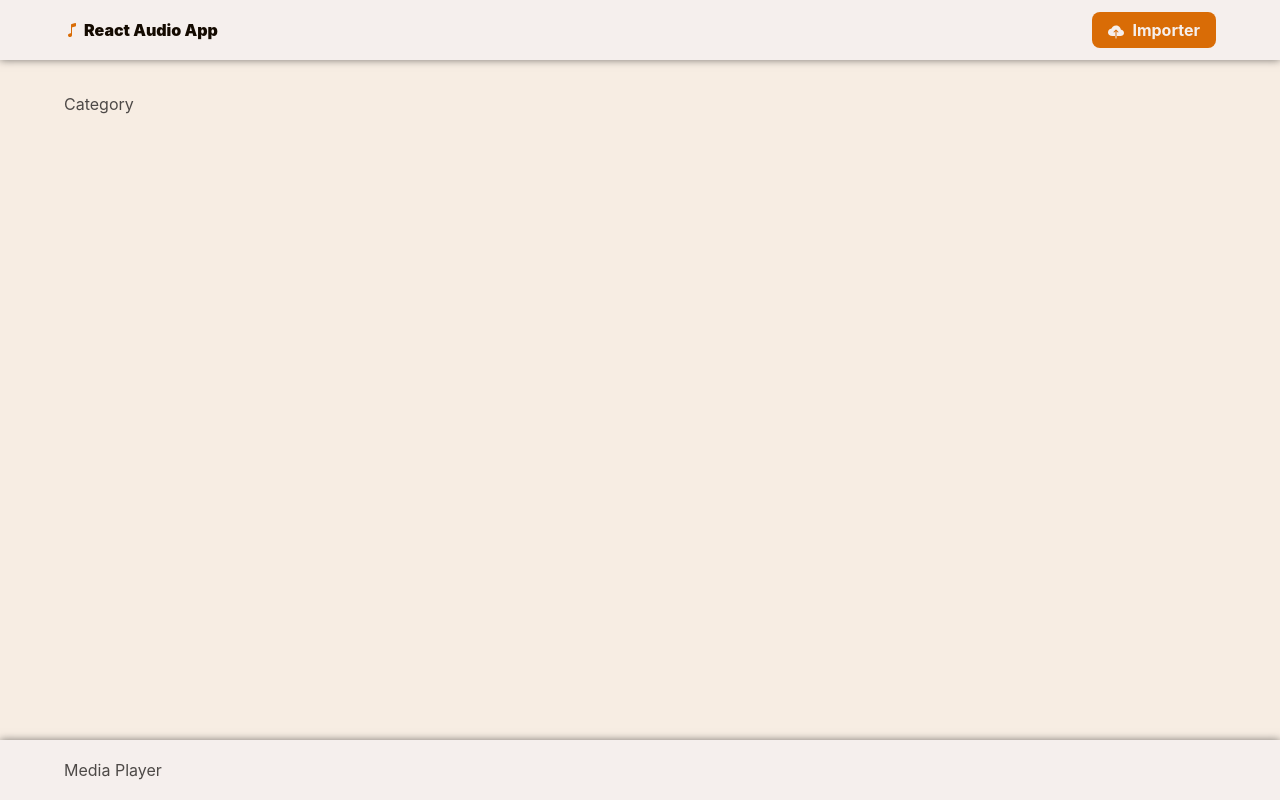
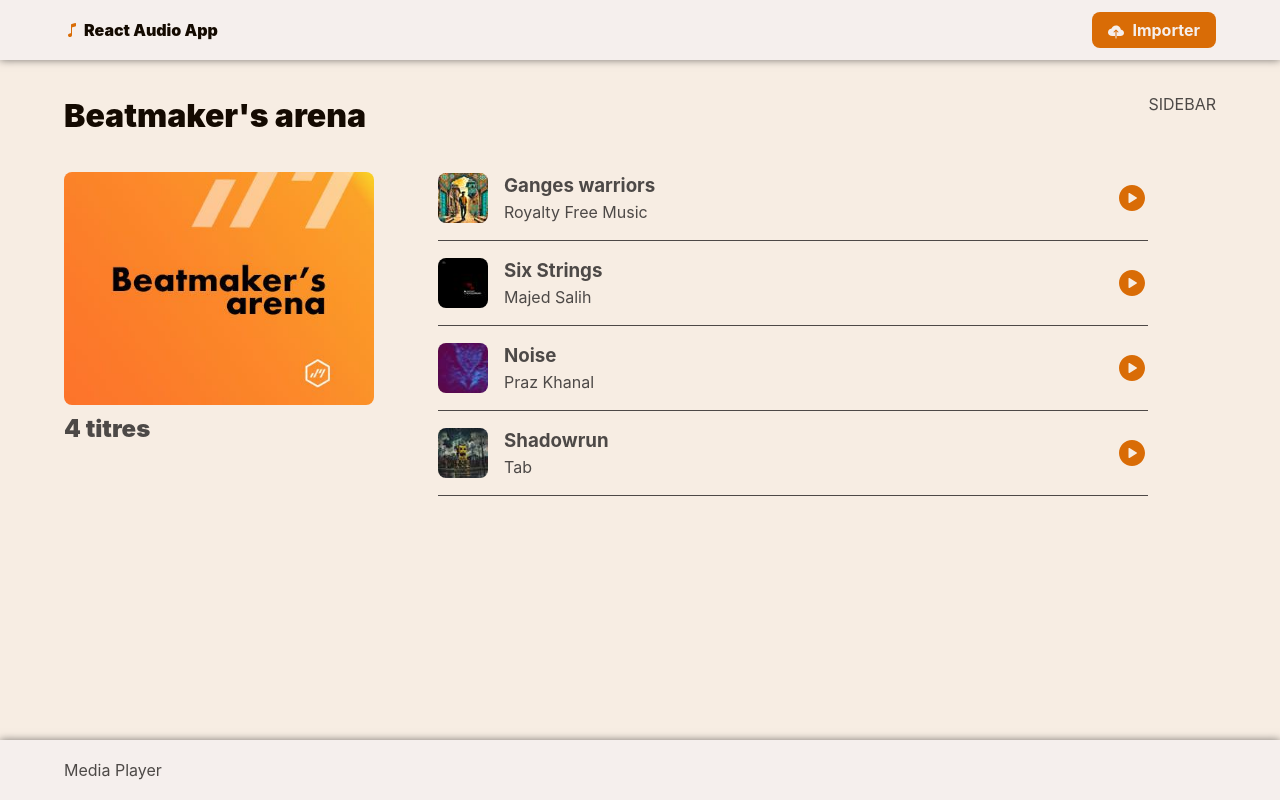
Before and after one commit to sylvain-galoustoff/react-audio, a React (Vite) app: page /category/1 in a window 1280 px wide. Built offline with nearby package versions, Linux system fonts and the light colour scheme.

Commit message:
Category tacklist integration done

```diff
--- /dev/null
+++ b/src/components/CategorySidebar/CategorySidebar.tsx
@@ -0,0 +1,5 @@
+function CategorySidebar() {
+  return <aside>SIDEBAR</aside>;
+}
+
+export default CategorySidebar;
--- /dev/null
+++ b/src/components/Track/Track.tsx
@@ -0,0 +1,27 @@
+import { TrackType } from "../../@types/TrackType";
+import { IoPlayCircle } from "react-icons/io5";
+import styles from "./style.module.css";
+
+type TrackProps = {
+  track: TrackType;
+};
+
+function Track({ track }: TrackProps) {
+  return (
+    <div className={styles.track}>
+      <div className={styles.thumbnail}>
+        <img
+          src={`/tracks/${track.thumbnail}`}
+          alt={`pochette du titre ${track.title}`}
+        />
+      </div>
+      <div className={styles.data}>
+        <h3>{track.title}</h3>
+        <p>{track.artist}</p>
+      </div>
+      <IoPlayCircle className={styles.play} />
+    </div>
+  );
+}
+
+export default Track;
--- /dev/null
+++ b/src/components/Track/style.module.css
@@ -0,0 +1,28 @@
+.track {
+  display: flex;
+  gap: 16px;
+  align-items: center;
+  width: 100%;
+  border-bottom: 1px solid var(--separator);
+  padding-bottom: 16px;
+}
+
+.thumbnail {
+  display: flex;
+  align-items: center;
+}
+
+.thumbnail img {
+  border-radius: var(--corner);
+  width: 100%;
+  height: auto;
+}
+
+.data {
+  flex: 1;
+}
+
+.play {
+  font-size: 2rem;
+  color: var(--primary);
+}
--- a/src/routes/Category/Category.tsx
+++ b/src/routes/Category/Category.tsx
@@ -1,7 +1,46 @@
+import { useParams } from "react-router-dom";
+import { useEffect, useState } from "react";
 import styles from "./style.module.css";
+import { categories, tracks } from "../../data/mocks";
+import { CategoryType, TrackType } from "../../@types/TrackType";
+import CategoryData from "./CategoryData/CategoryData";
+import Track from "../../components/Track/Track";
+import CategorySidebar from "../../components/CategorySidebar/CategorySidebar";
 
 function Category() {
-  return <div className="content">Category</div>;
+  const params = useParams();
+  const [tracksList, setTracksList] = useState<TrackType[] | undefined>();
+  const [currentCat, setCurrentCat] = useState<CategoryType>();
+
+  useEffect(() => {
+    const categoryId = Number(params.id);
+
+    const filteredTracks = tracks.filter((track) => track.categoryId === categoryId);
+    setTracksList(filteredTracks);
+
+    const category = categories.filter((category) => category.id === categoryId);
+    if (category.length > 0) {
+      setCurrentCat(category[0]);
+    }
+  }, [params.id]);
+
+  const renderTracks =
+    tracksList && tracksList.map((track) => <Track key={track.id} track={track} />);
+
+  return (
+    <div className="content" id={styles.tracksPage}>
+      <main id={styles.main}>
+        <h1>{currentCat?.name}</h1>
+        {currentCat && (
+          <div id={styles.content}>
+            <CategoryData category={currentCat} tracksNumber={tracksList?.length} />
+            <div id={styles.tracks}>{renderTracks}</div>
+          </div>
+        )}
+      </main>
+      <CategorySidebar />
+    </div>
+  );
 }
 
 export default Category;
--- /dev/null
+++ b/src/routes/Category/CategoryData/CategoryData.tsx
@@ -0,0 +1,26 @@
+import { CategoryType } from "../../../@types/TrackType";
+import styles from "./style.module.css";
+
+type CategoryDataProps = {
+  category: CategoryType;
+  tracksNumber: number | undefined;
+};
+
+function CategoryData({ category, tracksNumber }: CategoryDataProps) {
+  return (
+    <div id={styles.categoryData}>
+      <div>
+        <img
+          id={styles.catThumbnail}
+          src={`/categories/${category.thumbnail}`}
+          alt={`Illustration pour la categorie ${category.name}`}
+        />
+        {tracksNumber && tracksNumber > 0 && (
+          <p id={styles.tracksNumber}>{tracksNumber} titres</p>
+        )}
+      </div>
+    </div>
+  );
+}
+
+export default CategoryData;
--- /dev/null
+++ b/src/routes/Category/CategoryData/style.module.css
@@ -0,0 +1,17 @@
+#categoryData {
+  max-width: 310px;
+  display: flex;
+  flex-direction: column;
+  gap: 16px;
+}
+
+#catThumbnail {
+  width: 100%;
+  height: auto;
+  border-radius: var(--corner);
+}
+
+#tracksNumber {
+  font-size: 1.5rem;
+  font-weight: 900;
+}
--- a/src/routes/Category/style.module.css
+++ b/src/routes/Category/style.module.css
@@ -0,0 +1,22 @@
+#tracksPage {
+  display: flex;
+}
+
+#main {
+  flex: 1;
+  display: flex;
+  flex-direction: column;
+  gap: 32px;
+}
+
+#content {
+  display: flex;
+  gap: 64px;
+}
+
+#tracks {
+  flex: 1;
+  display: flex;
+  flex-direction: column;
+  gap: 16px;
+}
```
